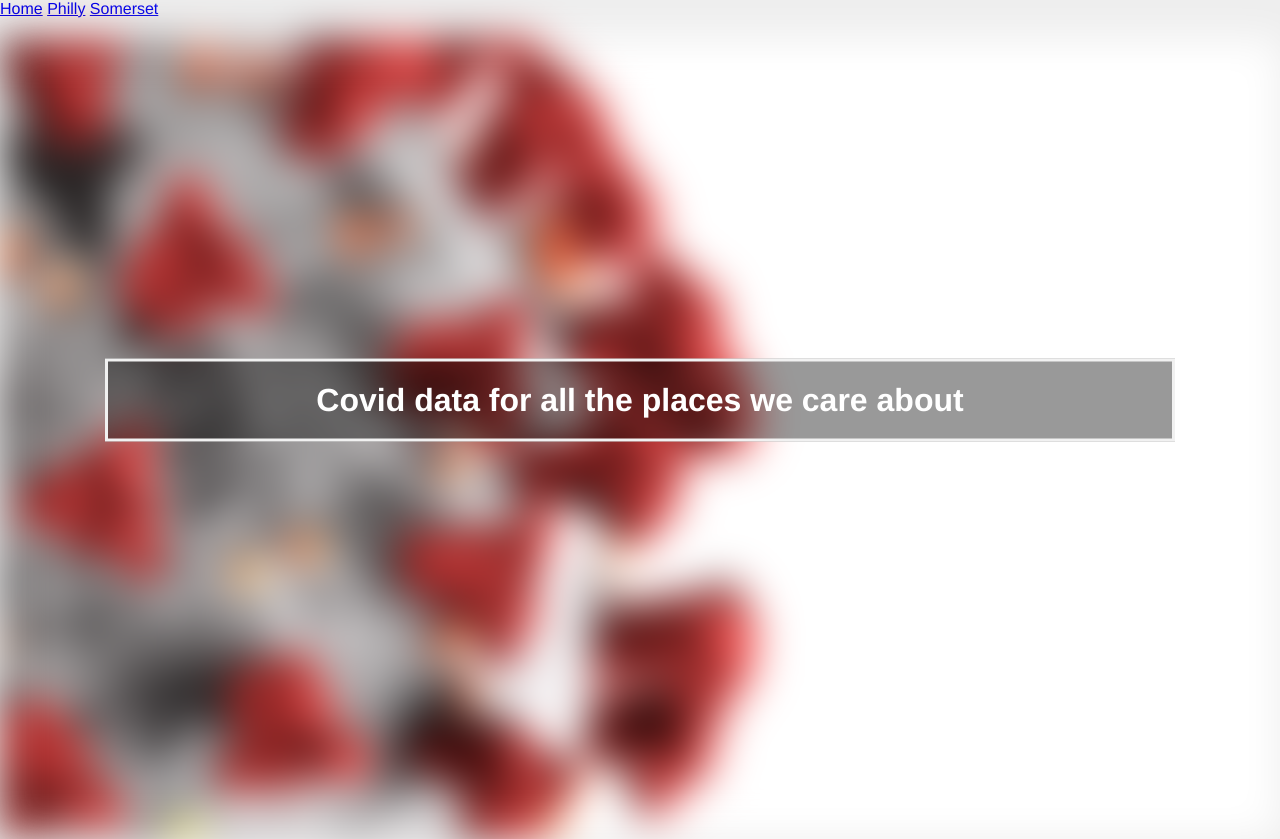
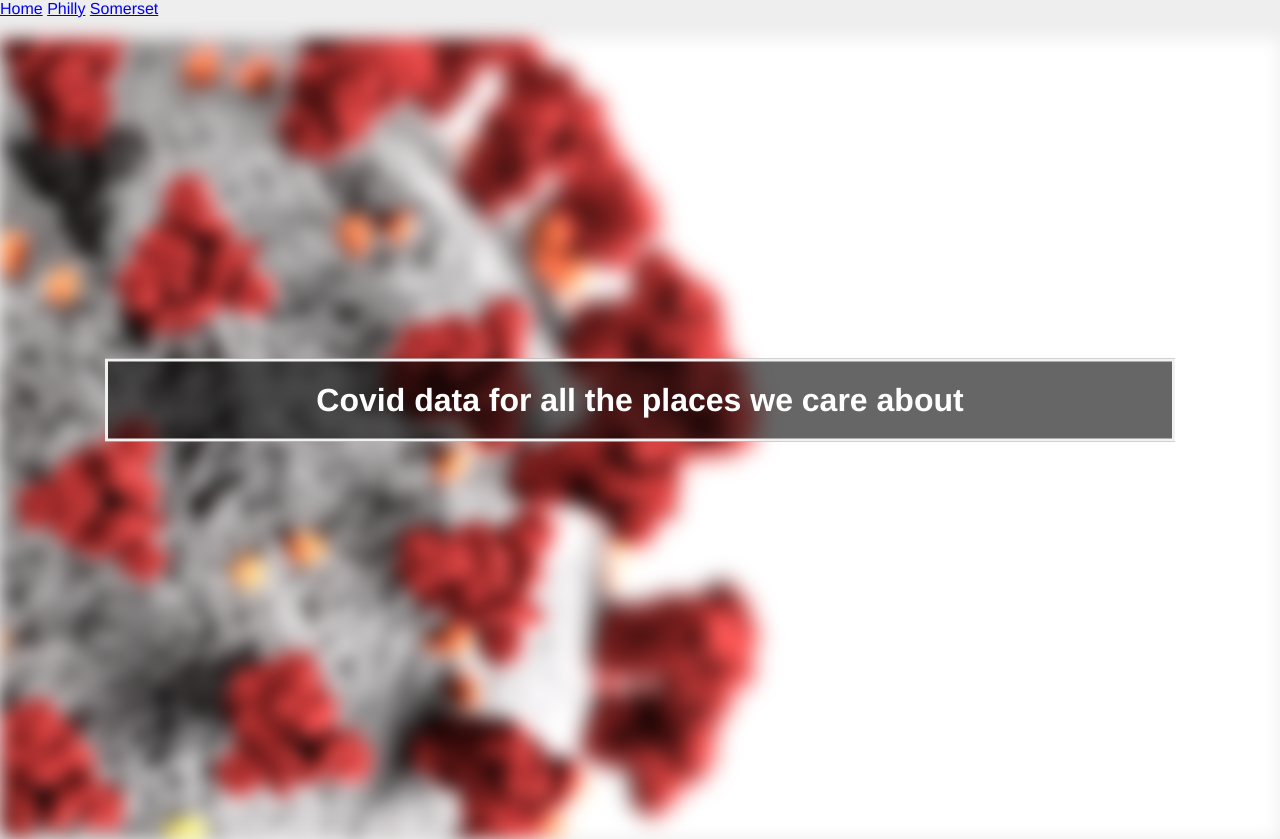
Before and after one commit to timmyoder/covid-tracker, a Flask app: page / in a window 1280 px wide. Run offline with Flask 2, Linux system fonts and the light colour scheme.

Commit message:
change background blur

```diff
--- a/app.py
+++ b/app.py
@@ -10,7 +10,7 @@ lock = Lock()
 
 
 @app.route('/')
-def hello_world():
+def home():
     return render_template('home.jinja2')
 
 
--- a/static/covid_style.css
+++ b/static/covid_style.css
@@ -10,8 +10,8 @@ body {
   background-image: url("/static/vid.png");
 
   /* Add the blur effect */
-  filter: blur(20px);
-  -webkit-filter: blur(20px);
+  filter: blur(9px);
+  -webkit-filter: blur(9px);
 
   /* Full height */
   height: 100%;
@@ -25,7 +25,7 @@ body {
 /* Position text in the middle of the page/image */
 .bg-text {
   background-color: rgb(0,0,0); /* Fallback color */
-  background-color: rgba(0,0,0, 0.4); /* Black w/opacity/see-through */
+  background-color: rgba(0,0,0, 0.6); /* Black w/opacity/see-through */
   color: white;
   font-weight: bold;
   border: 3px solid #f1f1f1;
--- a/templates/base.jinja2
+++ b/templates/base.jinja2
@@ -5,7 +5,7 @@
     <link rel="stylesheet" href="{{ url_for('static', filename='covid_style.css') }}">
 <body>
     <nav>
-        <a id="all" href="{{  url_for('hello_world') }}">Home</a>
+        <a id="all" href="{{  url_for('home') }}">Home</a>
         <a id="create" href="{{  url_for('philly') }}">Philly</a>
         <a id="create" href="{{  url_for('somerset') }}">Somerset</a>
     </nav>
```
